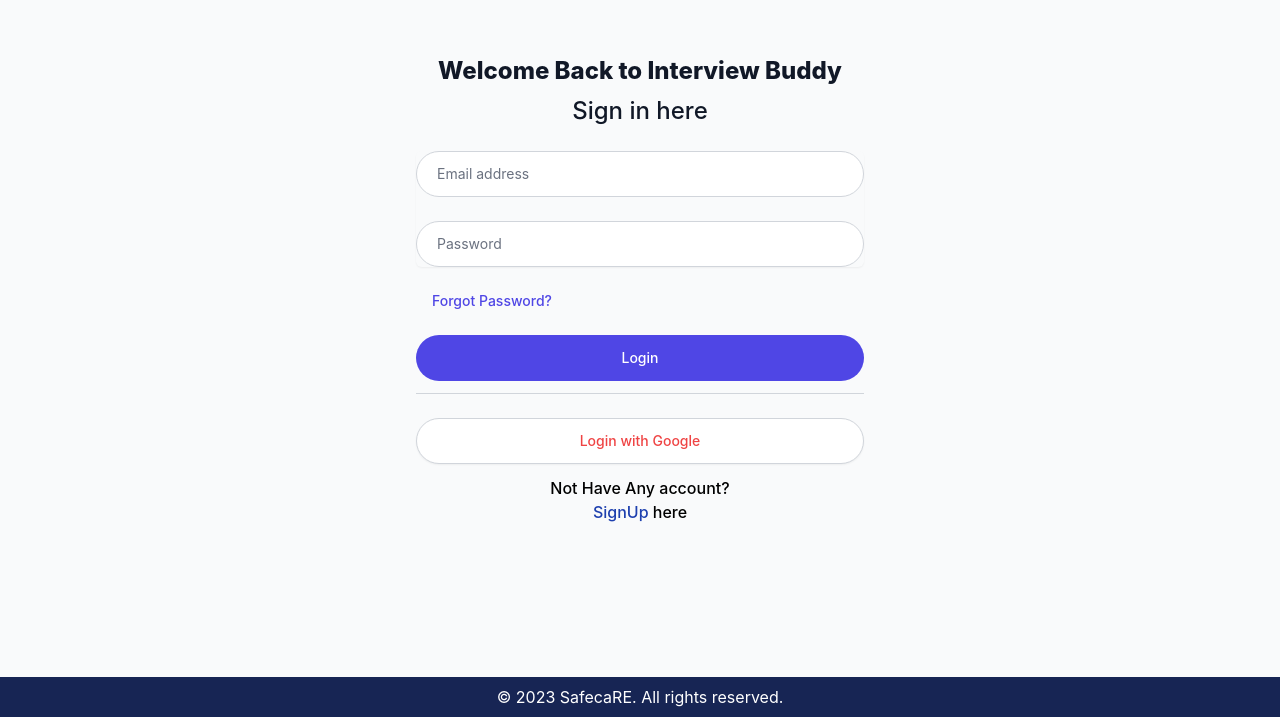
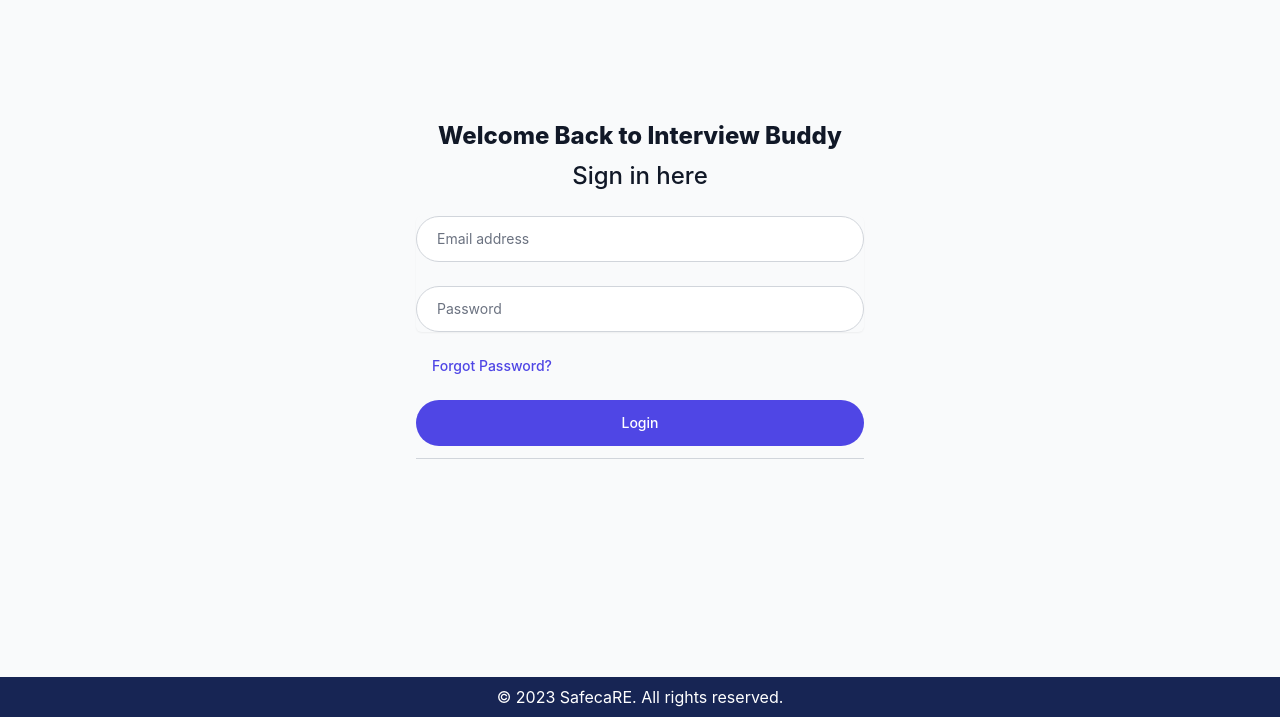
Before and after one commit to Wasifhammad32/GPSsystem, a React (Create React App) app: page /login in a window 1280 px wide. Shown: the part 123-840 px from the top of the page. Built offline with nearby package versions, Linux system fonts and the light colour scheme.

Commit message:
login code

```diff
--- a/src/components/Login.js
+++ b/src/components/Login.js
@@ -10,19 +10,23 @@
 
     try {
       // Replace with the URL of your backend login endpoint
-      const apiUrl = "http://localhost:3000/api/login"; // Change the URL accordingly
+      const apiUrl = "http://192.168.10.11:4000/login"; // Change the URL accordingly
 
       const response = await axios.post(apiUrl, {
         email,
         password,
       });
 
-      if (response.status === 200) {
-        // Login successful, handle the response as needed
-        console.log("Login successful:", response.data);
+      if (response.status >= 200 && response.status < 300) {
+        // Successful login, you have the token
+        const token = response.data.token;
+        console.log("Login successful! Token:", token);
       } else {
-        // Handle login failure, show an error message, etc.
-        console.error("Login failed:", response.data.error);
+        // Handle login failure
+        console.error(
+          "Login failed:",
+          response.data.message || "Unknown error"
+        );
       }
     } catch (error) {
       console.error("Error during login:", error);
@@ -40,7 +44,7 @@
             Sign in here
           </p>
         </div>
-        <form className="mt-8 space-y-6" action="/api/login" method="POST">
+        <form className="mt-8 space-y-6" onSubmit={submitHandler} method="POST">
           <input type="hidden" name="remember" defaultValue="true" />
           <div className="rounded-md shadow-sm space-y-6">
             <div>
@@ -90,7 +94,6 @@
               <button
                 type="submit"
                 className="group relative w-full flex justify-center px-5 py-3 border border-transparent text-sm font-medium rounded-full text-white bg-indigo-600 hover:bg-indigo-700 focus:outline-none focus:ring-2 focus:ring-offset-2 focus:ring-indigo-500"
-                onSubmit={submitHandler}
               >
                 Login
               </button>
@@ -105,7 +108,7 @@
             </div>
           </div>
 
-          <div className="mt-6">
+          {/* <div className="mt-6">
             <button
               type="button"
               className="w-full flex justify-center items-center gap-x-2 px-5 py-3 border border-gray-300 rounded-full shadow-sm bg-white text-sm font-medium text-gray-500 hover:bg-gray-50 focus:outline-none focus:ring-2 focus:ring-offset-2 focus:ring-indigo-500"
@@ -113,16 +116,7 @@
               <span className="sr-only">Login with Google</span>
               <p className="text-red-500">Login with Google</p>
             </button>
-          </div>
-          <div>
-            <p className="text-center pt-3 font-medium">
-              Not Have Any account? <br />
-              <a href="/signUp">
-                <span className="text-blue-800 font-medium">SignUp </span>
-              </a>
-              here
-            </p>
-          </div>
+          </div> */}
         </div>
       </div>
     </div>
```
